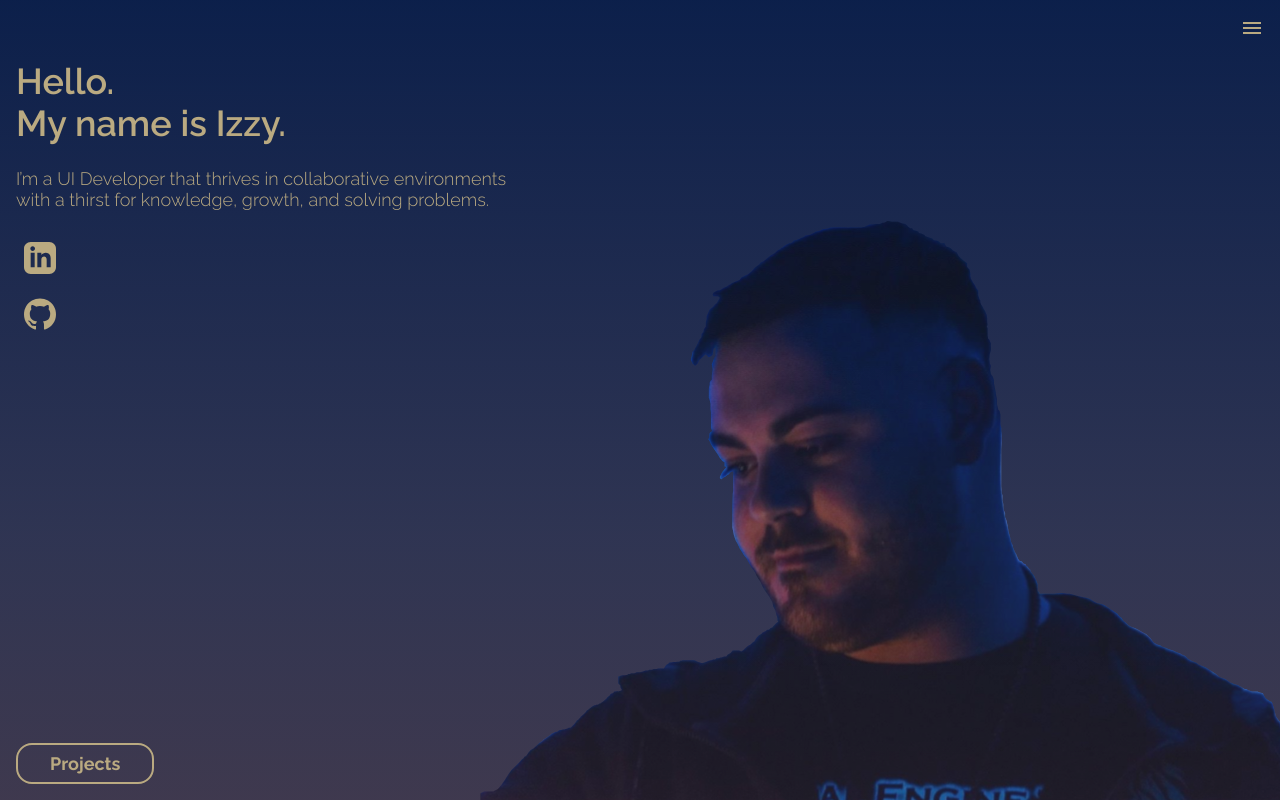
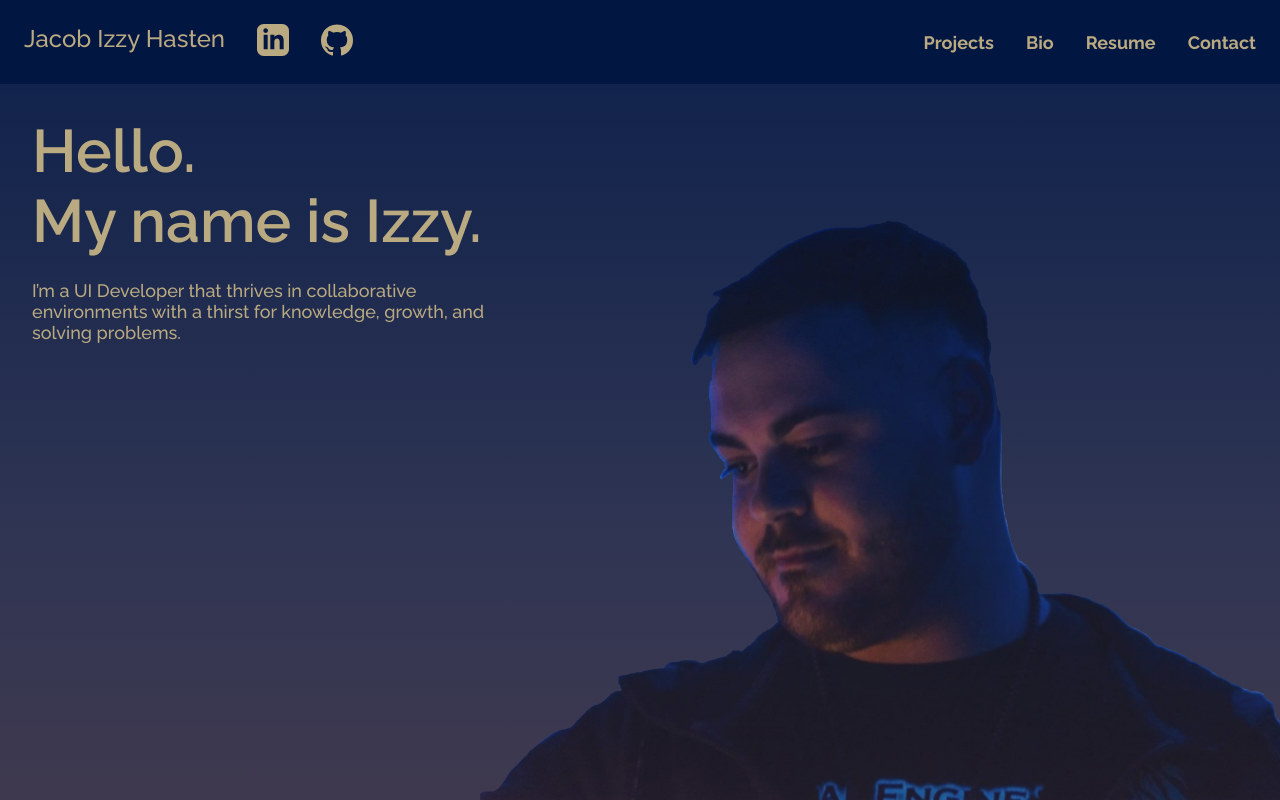
Before and after one commit to Jacobhasten/personal-website, a React (Create React App) app in the folder jacob-hasten/: page / in a window 1280 px wide. Built offline with nearby package versions, Linux system fonts and the light colour scheme.

Commit message:
removed projecst button/ cleaning components and code

```diff
--- a/jacob-hasten/src/App.js
+++ b/jacob-hasten/src/App.js
@@ -1,7 +1,7 @@
 import React from 'react';
 import './App.scss';
 import Home from './Components/Home';
-import Nav from './Components/Nav';
+import MobileNav from './Components/MobileNav.jsx';
 import Projects from './Components/Projects'
 import { Switch, Route } from "react-router-dom";
 
@@ -14,7 +14,7 @@ function App() {
           <Home />
         </Route>
         <Route path="/nav">
-          <Nav />
+          <MobileNav />
         </Route>
         <Route path="/projects">
           <Projects/>
--- a/jacob-hasten/src/App.scss
+++ b/jacob-hasten/src/App.scss
@@ -3,6 +3,7 @@
 $primary-dark-color: linear-gradient(180deg, rgba(2, 22, 66, 0.8) 0%, rgba(60, 38, 50, 0.8) 100%),
   linear-gradient(180deg, rgba(1, 24, 74, 0.8) 0%, rgba(27, 102, 176, 0.8) 67.19%);
 $primary-light-color: #baaa81;
+$primary-dark-solid: #021642;
 
 // h1 mobile 600 36px , h3 mobile 700 24px, h6 mobile 300 18px, button text 700 18px,
 // h1 desktop 600 89px, h3 desktop 700 32px, h6 desktop 500 32px,
@@ -18,6 +19,7 @@ body {
 }
 h1,
 h3,
+h4,
 h6,
 a,
 p {
@@ -95,7 +97,6 @@ button {
   &-link {
     &-container {
       position: absolute;
-
     }
     &-linkedin {
       position: relative;
@@ -119,9 +120,6 @@ button {
   &-container {
     position: absolute;
     width: 100%;
-
-
-
   }
   &-img {
     position: fixed;
@@ -143,15 +141,12 @@ button {
     align-items: center;
     flex-direction: column;
     list-style: none;
-
   }
 }
-
 
 .nav-close-tab {
   padding: 16px 16px 0px 0px;
   size: 50px;
-
 }
 
 .nav-options {
@@ -160,7 +155,7 @@ padding: 16px 16px 0px 0px;
 
 // Projects
 
-.projects{
+.projects {
   &-container {
     width: 100%;
     display: flex;
@@ -169,7 +164,6 @@ padding: 16px 16px 0px 0px;
       display: flex;
       justify-content: center;
       flex-direction: column;
-
     }
     &-card {
       border: solid 2px $primary-light-color;
@@ -180,21 +174,87 @@ padding: 16px 16px 0px 0px;
       justify-content: center;
       flex-direction: column;
       margin-bottom: 32px;
-
-
     }
   }
   &-card {
     &-title {
       border-bottom: solid 2px $primary-light-color;
-            width: 100%
+      width: 100%;
     }
     &-img {
       width: 100%;
       height: 229px;
       object-fit: cover;
-            border-radius: 0 0 .8rem .8rem;
+      border-radius: 0 0 0.8rem 0.8rem;
     }
   }
+}
+.desktop-nav-container {
+  display: none;
+}
 
+@media (min-width: 901px) {
+
+  h1 {
+    font-weight: 600;
+    font-size: 60px;
   }
+
+  h3 {
+    font-weight: 700;
+    font-size: 32px;
+  }
+
+  h4 {
+    font-weight: 400;
+    font-size: 24px;
+    font-style: normal;
+  }
+
+  h6 {
+    font-weight: 500;
+    font-size: 18px;
+  }
+  .home-container-hamburger,
+  .home-link-container {
+    display: none;
+  }
+
+  .home-container-text {
+    padding: 32px;
+  }
+
+  .desktop {
+    //Nav (desktop) not a component
+    &-nav {
+      &-container {
+        width: 100%;
+        display: flex;
+        justify-items: space-between;
+        align-items: center;
+        padding: 24px;
+        background-color: $primary-dark-solid;
+
+        &-left {
+          width: 50%;
+          display: flex;
+          justify-content: flex-start;
+        }
+
+        &-right {
+          width: 50%;
+          display: flex;
+          list-style: none;
+          justify-content: flex-end;
+        }
+      }
+      &-options,
+      &-link-container {
+        padding: 0px 0px 0px 32px;
+      }
+    }
+  }
+}
+@media (min-width: 1200px) {
+  // h1 desktop 89px, h3 desktop 32px, h4 desktop 32px, h6 desktop 32px,
+}
--- /dev/null
+++ b/jacob-hasten/src/Components/DesktopNav.jsx
@@ -0,0 +1,24 @@
+import React from "react";
+import linkedinLogo from "../imgs/linkedin-logo.svg";
+import gitHubLogo from "../imgs/github-logo.svg";
+import { Link } from "react-router-dom";
+
+function DesktopNav() {
+    return(
+        <div className="desktop-nav-container">
+                <div className="desktop-nav-container-left">
+                    <h4 className="desktop-nav-name">Jacob Izzy Hasten</h4>
+                    <a href="https://www.linkedin.com/in/jacobhasten/" target="_blank" rel="noreferrer" className="desktop-nav-link-container"><img className="desktop-nav-link-linkedin" src={linkedinLogo} alt="linkedin-logo" /></a>
+                    <a href="https://github.com/Jacobhasten" target="_blank" rel="noreferrer" className="desktop-nav-link-container"><img className="desktop-nav-link-github" src={gitHubLogo} alt="github-logo" /></a>
+                </div>
+                <ul className="desktop-nav-container-right">
+                    <Link to="/projects"><li><button className="desktop-nav-options">Projects</button></li></Link>
+                    <Link><li><button className="desktop-nav-options">Bio</button></li></Link>
+                    <Link><li><button className="desktop-nav-options">Resume</button></li></Link>
+                    <Link> <li><button className="desktop-nav-options">Contact</button></li></Link>
+                </ul>
+            </div>
+    )
+}
+
+export default DesktopNav;
--- a/jacob-hasten/src/Components/Home.jsx
+++ b/jacob-hasten/src/Components/Home.jsx
@@ -4,6 +4,8 @@ import menu from "../imgs/menu_24px_outlined.svg";
 import { Link } from "react-router-dom";
 import linkedinLogo from "../imgs/linkedin-logo.svg";
 import gitHubLogo from "../imgs/github-logo.svg";
+import DesktopNav from "./DesktopNav";
+
 
 
 
@@ -11,6 +13,7 @@ function Home() {
 
     return (
         <div className="home-container">
+            <DesktopNav/>
             < div className="home-container-hamburger">
                 <Link to="/nav">
                     <img src={menu} alt="menu" className="hamburger-menu" />
@@ -21,9 +24,8 @@ function Home() {
                 <h1>My name is Izzy.</h1>
                 <h6 className="home-summary">I’m a UI Developer that thrives in collaborative environments with a thirst for knowledge, growth, and solving problems.</h6>
             </div>
-            <a href="https://www.linkedin.com/in/jacobhasten/" target="_blank" rel="noreferrer" className="home-link-container"><img className="home-link-linkedin" src={linkedinLogo} alt="linkedin-logo"/></a>
-            <a href="https://github.com/Jacobhasten" target="_blank" rel="noreferrer" className="home-link-container"><img className="home-link-github" src={gitHubLogo} alt="github-logo"/></a>
-            <Link className="home-projects-button-container"> <button className="home-projects-button">Projects</button> </Link>
+            <a href="https://www.linkedin.com/in/jacobhasten/" target="_blank" rel="noreferrer" className="home-link-container"><img className="home-link-linkedin" src={linkedinLogo} alt="linkedin-logo" /></a>
+            <a href="https://github.com/Jacobhasten" target="_blank" rel="noreferrer" className="home-link-container"><img className="home-link-github" src={gitHubLogo} alt="github-logo" /></a>
             <div className="izzy-background-container">
                 <img src={izzyBackground} className="izzy-background-img" alt="izzy-background"></img>
             </div>
```
Also changed, not shown: jacob-hasten/src/Components/MobileNav.jsx (renamed from jacob-hasten/src/Components/Nav.jsx), 1 other file (tests, documents, lock files or other folders). Lines whose indentation alone changed are shown as unchanged.
